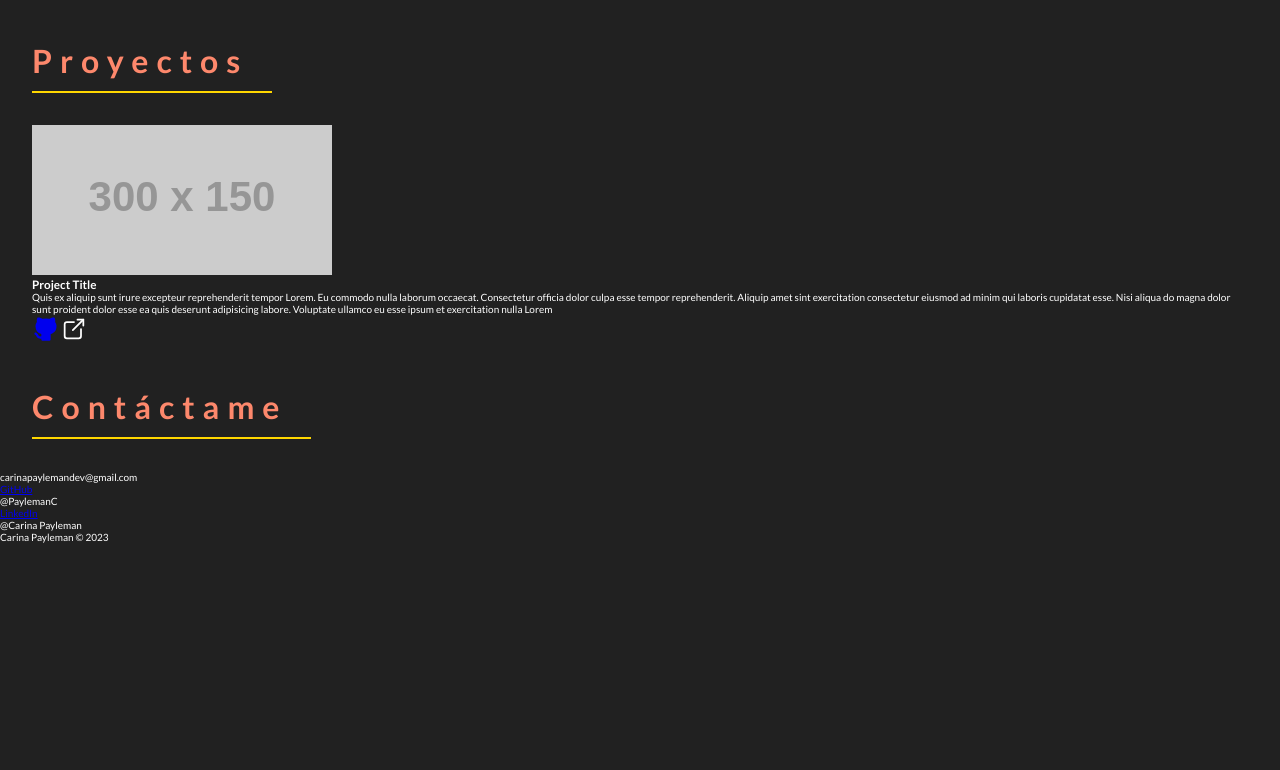
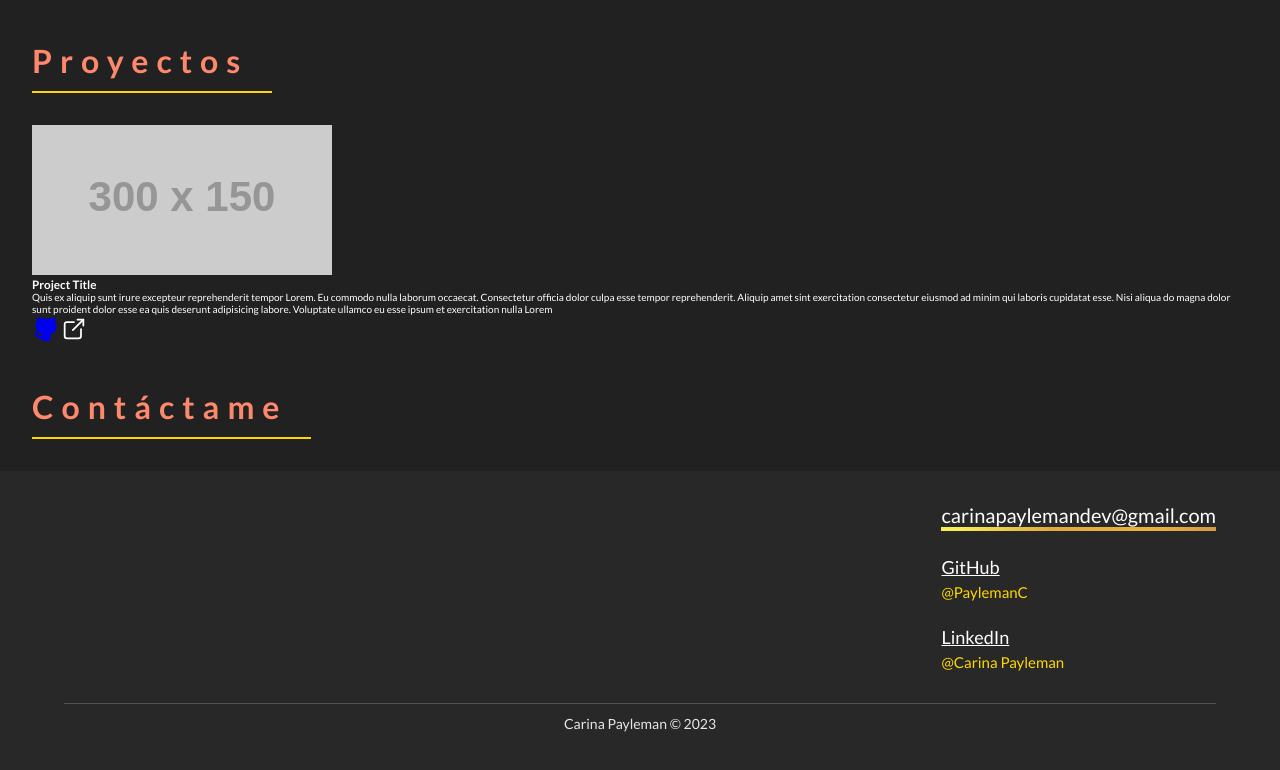
Before and after one commit to PaylemanC/portfolio, an Angular app: page / in a window 1280 px wide. Shown: the part 1624-2394 px from the top of the page. Before the commit the page ends 2167 px from the top, so only its background shows below. Built offline with nearby package versions, Linux system fonts and the light colour scheme.

Commit message:
Añade color y alineación para contenido footer

```diff
--- a/src/app/shared/components/footer/footer.component.scss
+++ b/src/app/shared/components/footer/footer.component.scss
@@ -0,0 +1,50 @@
+footer {
+  font-size: 1.6rem;
+  width: 100%;
+  background-color: #282828;
+  padding: 32px 64px;
+  .footer__content {
+    display: flex;
+    justify-content: space-between;
+    ul {
+      display: flex;
+      flex-direction: column;
+      gap: 20px;
+      li {
+        a {
+          position: relative;
+          display: inline-block;
+          font-size: 1.8rem;
+          line-height: 3.2rem;
+          color: white;
+        }
+        p {
+          color: gold;
+          font-size: 1.5rem;
+        }
+      }
+      li:first-child {
+        font-size: 2rem;
+        &::after {
+          content: "";
+          display: block;
+          height: 4px;
+          background: linear-gradient(90deg, rgba(249,237,85,1) 6%, rgba(223,170,64,1) 40%, rgba(236,178,61,1) 76%, rgba(210,155,72,1) 100%);
+          transform: scale(1,1);
+          transform-origin: center;
+          transition: transform .35s;
+        }
+      }
+    }
+  }
+  .footer__copyright {
+    text-align: center;
+    margin-top: 32px;
+    border-top: 1px solid rgba(255, 255, 255, 0.2);
+    span {
+      line-height: 4rem;
+      font-size: 1.4rem;
+      color: #e6e6e6;
+    }
+  }
+}
```
